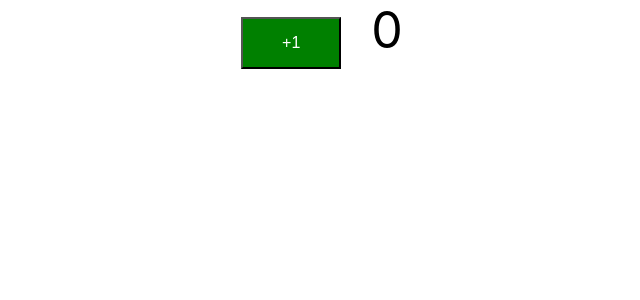
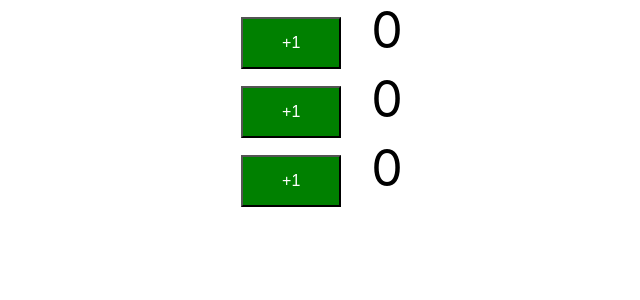
Before and after one commit to akuma190/SmartSheet, a React (Create React App) app: page / in a window 1280 px wide. Shown: the top 300 px of the page, without its empty margins (303-943 px from the left). Built offline with nearby package versions, Linux system fonts and the light colour scheme.

Commit message:
Update App.js

```diff
--- a/src/App.js
+++ b/src/App.js
@@ -10,7 +10,9 @@ class App extends Component {
   render() {
     return (
       <div className="App">
-       <Counter></Counter>
+       <Counter by="1"></Counter>
+       <Counter by="5"></Counter>
+       <Counter by="10"></Counter>
       </div>
     );
   }
```
